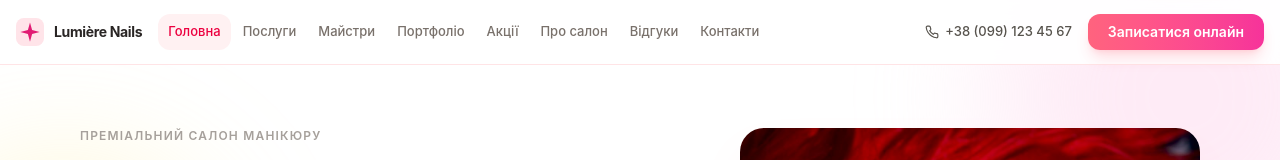
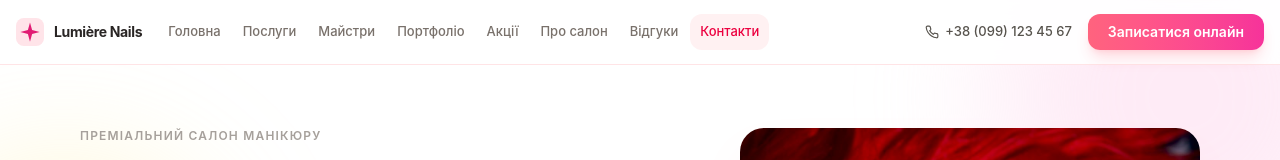
Before and after one commit to Vlad-lab777/nail-studio, a React (Vite) app in the folder frontend/: page / in a window 1280 px wide. Shown: the top 160 px of the page. Built offline with nearby package versions, Linux system fonts and the light colour scheme.

Commit message:
fix: unify navbar pill rendering across all 8 menu items for consistent smooth transitions

```diff
--- a/frontend/src/components/Navbar.tsx
+++ b/frontend/src/components/Navbar.tsx
@@ -1,17 +1,19 @@
-import { useState } from 'react'
+import { useEffect, useRef, useState } from 'react'
 import { NavLink, useLocation, useNavigate } from 'react-router-dom'
 import { motion, AnimatePresence } from 'framer-motion'
 
 const links = [
   { to: '/', label: 'Головна', exact: true },
   { to: '/services', label: 'Послуги', exact: false },
-  { href: '#', label: 'Майстри' },
-  { href: '#gallery', label: 'Портфоліо' },
-  { href: '#', label: 'Акції' },
-  { href: '#', label: 'Про салон' },
+  { hash: '#team', label: 'Майстри' },
+  { hash: '#gallery', label: 'Портфоліо' },
+  { hash: '#promotions', label: 'Акції' },
+  { hash: '#about', label: 'Про салон' },
   { to: '/reviews', label: 'Відгуки', exact: false },
-  { href: '#contacts', label: 'Контакти' },
+  { hash: '#contacts', label: 'Контакти' },
 ] as const
+
+const SCROLL_SPY_IDS = links.filter((l) => 'hash' in l).map((l) => l.hash.slice(1))
 
 const PHONE = '+38 (099) 123 45 67'
 
@@ -24,21 +26,134 @@ function BrandMark() {
   )
 }
 
-const linkClass = (isActive: boolean) =>
-  `px-2.5 py-2 rounded-xl text-[13px] font-medium whitespace-nowrap transition-colors ${isActive ? 'text-rose-600 bg-rose-50' : 'text-stone-500 hover:text-stone-800 hover:bg-rose-50/60'}`
+const PILL_TRANSITION = { type: 'spring', stiffness: 380, damping: 32, mass: 0.8 } as const
+
+// shared by every nav item — to-route or hash-section alike — so the pill is a
+// single continuous layoutId across the whole nav, not two separate mechanisms
+function PillLabel({ active, label }: { active: boolean; label: string }) {
+  return (
+    <>
+      {active && (
+        <motion.span
+          layoutId="nav-active-pill"
+          className="absolute inset-0 rounded-xl bg-rose-50"
+          transition={PILL_TRANSITION}
+        />
+      )}
+      <span className={`relative z-10 ${active ? 'text-rose-600' : ''}`}>{label}</span>
+    </>
+  )
+}
 
 export function Navbar() {
   const navigate = useNavigate()
   const location = useLocation()
   const [menuOpen, setMenuOpen] = useState(false)
+  const [activeHash, setActiveHash] = useState<string | null>(null)
+  // while a click-triggered scroll is in flight, the scroll-spy below must not
+  // recompute the active section from intermediate positions it scrolls past —
+  // that's what made the pill visibly hop through every section in between
+  const suppressSpy = useRef(false)
+  const suppressTimer = useRef<number | undefined>(undefined)
+  const releaseSpy = useRef<(() => void) | null>(null)
 
-  const goToBooking = () => {
+  useEffect(() => {
+    if (location.pathname !== '/') return
+
+    const elements = SCROLL_SPY_IDS
+      .map((id) => document.getElementById(id))
+      .filter((el): el is HTMLElement => el !== null)
+      .sort((a, b) => a.getBoundingClientRect().top - b.getBoundingClientRect().top)
+
+    if (elements.length === 0) return
+
+    let rafId = 0
+    let ticking = false
+
+    const measure = () => {
+      ticking = false
+      if (suppressSpy.current) return
+      const atBottom = window.scrollY + window.innerHeight >= document.documentElement.scrollHeight - 2
+      if (atBottom) {
+        setActiveHash(`#${elements[elements.length - 1].id}`)
+        return
+      }
+
+      // the active section is whichever tracked section covers the most visible
+      // viewport area — robust across very different section heights, unlike a
+      // fixed trigger-line check on the top edge (tall sections would otherwise
+      // stay "not yet active" long after they already dominate the screen)
+      const viewportHeight = window.innerHeight
+      let bestId: string | null = null
+      let bestArea = 0
+      for (const el of elements) {
+        const r = el.getBoundingClientRect()
+        const area = Math.max(0, Math.min(r.bottom, viewportHeight) - Math.max(r.top, 0))
+        if (area > bestArea) {
+          bestArea = area
+          bestId = el.id
+        }
+      }
+
+      // if no tracked section covers a meaningful share of the screen, the user
+      // is browsing an untracked section (reviews, booking form, instagram, FAQ)
+      // — don't keep the previous tracked section artificially highlighted.
+      // 35% (not 50%) because some tracked sections (e.g. "Акції", ~430px) are
+      // shorter than half the viewport and could never reach 50% even when
+      // fully visible.
+      const current = bestId && bestArea > viewportHeight * 0.35 ? bestId : null
+      setActiveHash(current ? `#${current}` : null)
+    }
+
+    const onScroll = () => {
+      if (ticking) return
+      ticking = true
+      rafId = requestAnimationFrame(measure)
+    }
+
+    measure()
+    window.addEventListener('scroll', onScroll, { passive: true })
+    return () => {
+      window.removeEventListener('scroll', onScroll)
+      cancelAnimationFrame(rafId)
+    }
+  }, [location.pathname])
+
+  const effectiveActiveHash = location.pathname === '/' ? activeHash : null
+
+  const goToSection = (hash: string) => {
+    // jump the pill straight to the clicked item and lock out the scroll-spy
+    // for the duration of the smooth scroll, so it can't override this choice
+    // with whatever section happens to pass through the viewport along the way
+    setActiveHash(hash)
+    suppressSpy.current = true
+    window.clearTimeout(suppressTimer.current)
+    if (releaseSpy.current) window.removeEventListener('scrollend', releaseSpy.current)
+
+    const release = () => {
+      suppressSpy.current = false
+      window.removeEventListener('scrollend', release)
+      window.clearTimeout(suppressTimer.current)
+      releaseSpy.current = null
+    }
+    releaseSpy.current = release
+    window.addEventListener('scrollend', release, { once: true })
+    suppressTimer.current = window.setTimeout(release, 1500)
+
     if (location.pathname === '/') {
-      document.getElementById('booking-form')?.scrollIntoView({ behavior: 'smooth' })
+      document.getElementById(hash.slice(1))?.scrollIntoView({ behavior: 'smooth' })
     } else {
-      navigate('/#booking-form')
+      navigate(`/${hash}`)
     }
   }
+
+  const goToBooking = () => goToSection('#booking-form')
+
+  // "Головна" matches "/" exactly the same as any hash section does (both only
+  // apply while pathname === '/'), so it must also yield to whichever section
+  // is currently active — otherwise both would show as active at once
+  const isHomeLinkActive = (routerIsActive: boolean, to: string) =>
+    to === '/' ? routerIsActive && effectiveActiveHash === null : routerIsActive
 
   return (
     <header className="fixed top-0 inset-x-0 z-50 bg-white/90 backdrop-blur-md border-b border-rose-100">
@@ -53,12 +168,22 @@ export function Navbar() {
         <nav className="hidden md:flex items-center gap-0.5 flex-1 min-w-0 overflow-x-auto">
           {links.map((l) =>
             'to' in l ? (
-              <NavLink key={l.label} to={l.to} end={l.exact} className={({ isActive }) => linkClass(isActive)}>
-                {l.label}
+              <NavLink
+                key={l.label}
+                to={l.to}
+                end={l.exact}
+                className="relative px-2.5 py-2 rounded-xl text-[13px] font-medium whitespace-nowrap transition-colors text-stone-500 hover:text-stone-800 hover:bg-rose-50/60"
+              >
+                {({ isActive }) => <PillLabel active={isHomeLinkActive(isActive, l.to)} label={l.label} />}
               </NavLink>
             ) : (
-              <a key={l.label} href={l.href} className={linkClass(false)}>
-                {l.label}
+              <a
+                key={l.label}
+                href={l.hash}
+                onClick={(e) => { e.preventDefault(); goToSection(l.hash) }}
+                className="relative px-2.5 py-2 rounded-xl text-[13px] font-medium whitespace-nowrap transition-colors text-stone-500 hover:text-stone-800 hover:bg-rose-50/60"
+              >
+                <PillLabel active={effectiveActiveHash === l.hash} label={l.label} />
               </a>
             )
           )}
@@ -111,7 +236,7 @@ export function Navbar() {
                   end={l.exact}
                   onClick={() => setMenuOpen(false)}
                   className={({ isActive }) =>
-                    `px-4 py-3 rounded-xl text-sm font-medium transition-colors ${isActive ? 'text-rose-600 bg-rose-50' : 'text-stone-500 hover:text-stone-800 hover:bg-rose-50/60'}`
+                    `px-4 py-3 rounded-xl text-sm font-medium transition-colors ${isHomeLinkActive(isActive, l.to) ? 'text-rose-600 bg-rose-50' : 'text-stone-500 hover:text-stone-800 hover:bg-rose-50/60'}`
                   }
                 >
                   {l.label}
@@ -119,9 +244,9 @@ export function Navbar() {
               ) : (
                 <a
                   key={l.label}
-                  href={l.href}
-                  onClick={() => setMenuOpen(false)}
-                  className="px-4 py-3 rounded-xl text-sm font-medium text-stone-500 hover:text-stone-800 hover:bg-rose-50/60 transition-colors"
+                  href={l.hash}
+                  onClick={(e) => { e.preventDefault(); goToSection(l.hash); setMenuOpen(false) }}
+                  className={`px-4 py-3 rounded-xl text-sm font-medium transition-colors ${effectiveActiveHash === l.hash ? 'text-rose-600 bg-rose-50' : 'text-stone-500 hover:text-stone-800 hover:bg-rose-50/60'}`}
                 >
                   {l.label}
                 </a>
--- a/frontend/src/pages/HomePage.tsx
+++ b/frontend/src/pages/HomePage.tsx
@@ -380,7 +380,7 @@ export function HomePage() {
       </section>
 
       {/* ─── MASTERS ─── */}
-      <section className="py-20 lg:py-24 bg-white/60">
+      <section id="team" className="py-20 lg:py-24 bg-white/60 scroll-mt-20">
         <div className="max-w-6xl mx-auto px-4">
           <motion.div {...fadeUpInView()} className="flex items-center gap-4 mb-10">
             <span className="w-1 h-8 rounded-full bg-gradient-to-b from-rose-400 to-pink-500 shrink-0" />
@@ -406,7 +406,7 @@ export function HomePage() {
       </section>
 
       {/* ─── PROMOTIONS ─── */}
-      <section className="py-20 lg:py-24">
+      <section id="promotions" className="py-20 lg:py-24 scroll-mt-20">
         <div className="max-w-6xl mx-auto px-4">
           <motion.div {...fadeUpInView()} className="flex items-center gap-4 mb-10">
             <span className="w-1 h-8 rounded-full bg-gradient-to-b from-rose-400 to-pink-500 shrink-0" />
@@ -433,7 +433,7 @@ export function HomePage() {
       </section>
 
       {/* ─── ABOUT SALON ─── */}
-      <section className="py-20 lg:py-24 bg-white/60">
+      <section id="about" className="py-20 lg:py-24 bg-white/60 scroll-mt-20">
         <div className="max-w-6xl mx-auto px-4">
           <div className="flex flex-col lg:flex-row items-center lg:items-start gap-10 lg:gap-16">
 
```
